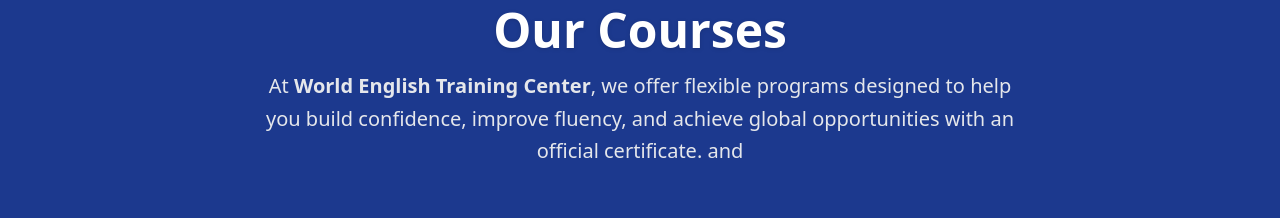
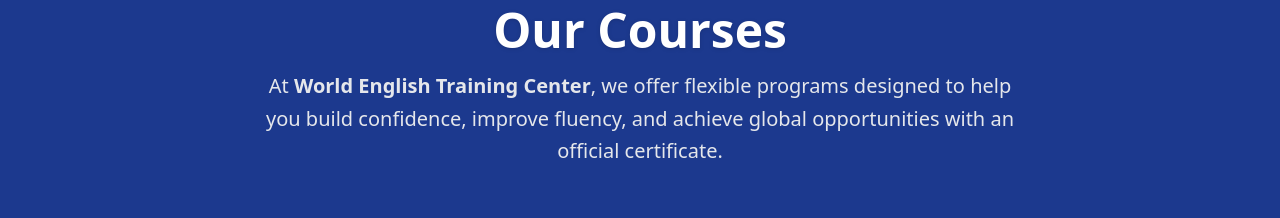
Before and after one commit to Abbaslewa/Login-Using-Next.js, a Next.js app: page /about in a window 1280 px wide. Shown: the part 135-353 px from the top of the page. Built offline with nearby package versions, Linux system fonts and the light colour scheme.

Commit message:
updating

```diff
--- a/app/about/page.tsx
+++ b/app/about/page.tsx
@@ -12,7 +12,7 @@
           At <strong>World English Training Center</strong>, we offer flexible
           programs designed to help you build confidence, improve fluency, and
           achieve global opportunities with an official certificate.
-          and
+
         </p>
       </section>
 
```
